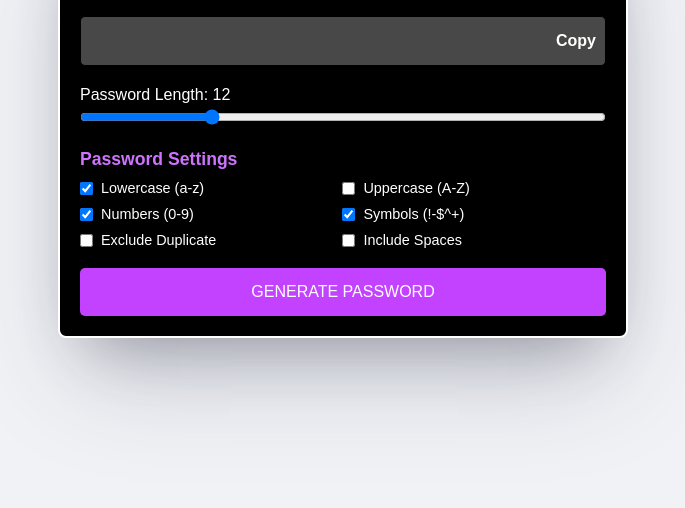
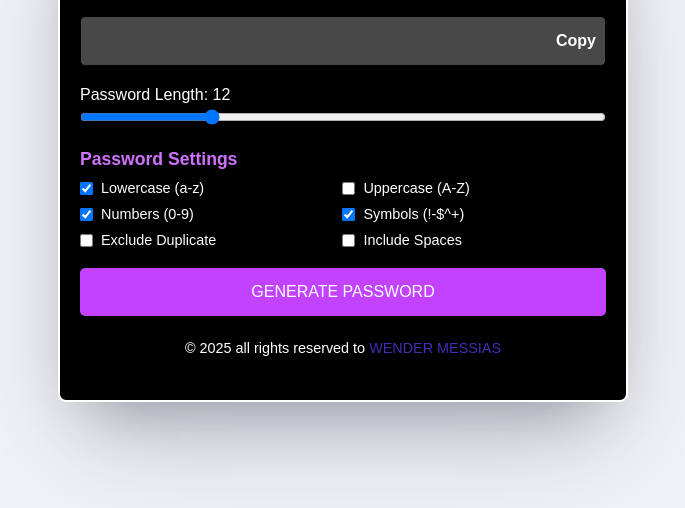
Before and after one commit to wendermessias/Random_Password_Generator, a plain HTML site: page index.html in a window 1280 px wide. Shown: the part 146-654 px from the top of the page, without its empty margins (297-982 px from the left). Drawn offline with Linux system fonts and the light colour scheme.

Commit message:
copyright
adicionei o copyright para mostra que sou eu  o dev

```diff
--- a/index.html
+++ b/index.html
@@ -61,7 +61,12 @@
 
       <button class="generate-btn" onclick="generatePassword()">Generate Password</button>
     </div>
+    <div id="copyright">
+      &#169
+      2025 all rights reserved to <a href="https://github.com/wendermessias" target="_blank" rel="noopener noreferrer">WENDER MESSIAS</a>
   </div>
+  </div>
+
 
   <script src="/script.js"></script>
 </body>
--- a/style.css
+++ b/style.css
@@ -170,7 +170,24 @@ body.dark-theme {
 }
 
 .generate-btn:hover {
-  background: #CF73FE; /* Roxo mais claro ao passar o mouse */
+  background: #CF73FE;
+}
+
+#copyright {
+  display: flex;
+  justify-content: center;
+  font-size: 0.9rem;
+  padding: 1.5rem;
+  font-weight: 100;
+  color: #FFFFFD;
+}
+#copyright a {
+  margin-left: 0.25rem;
+  text-decoration: none;
+  color: #452eb6;
+}
+#copyright a:hover {
+  color: #CF73FE;
 }
 
 /* Responsivo */
@@ -188,4 +205,7 @@ body.dark-theme {
     padding: 12px 0;
     font-size: 0.95rem;
   }
+  #copyright {
+    font-size: 0.9rem;
+  }
 }
```
